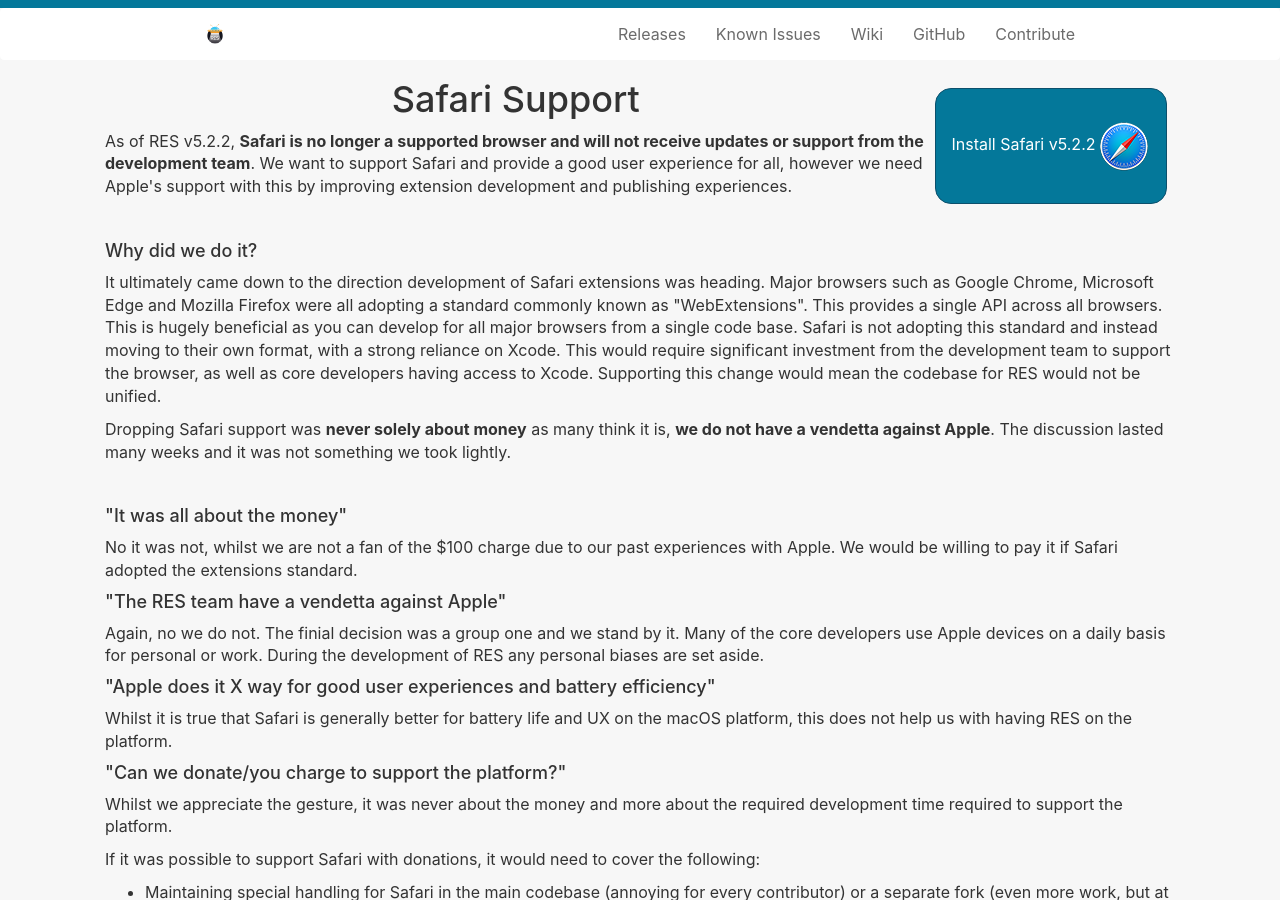
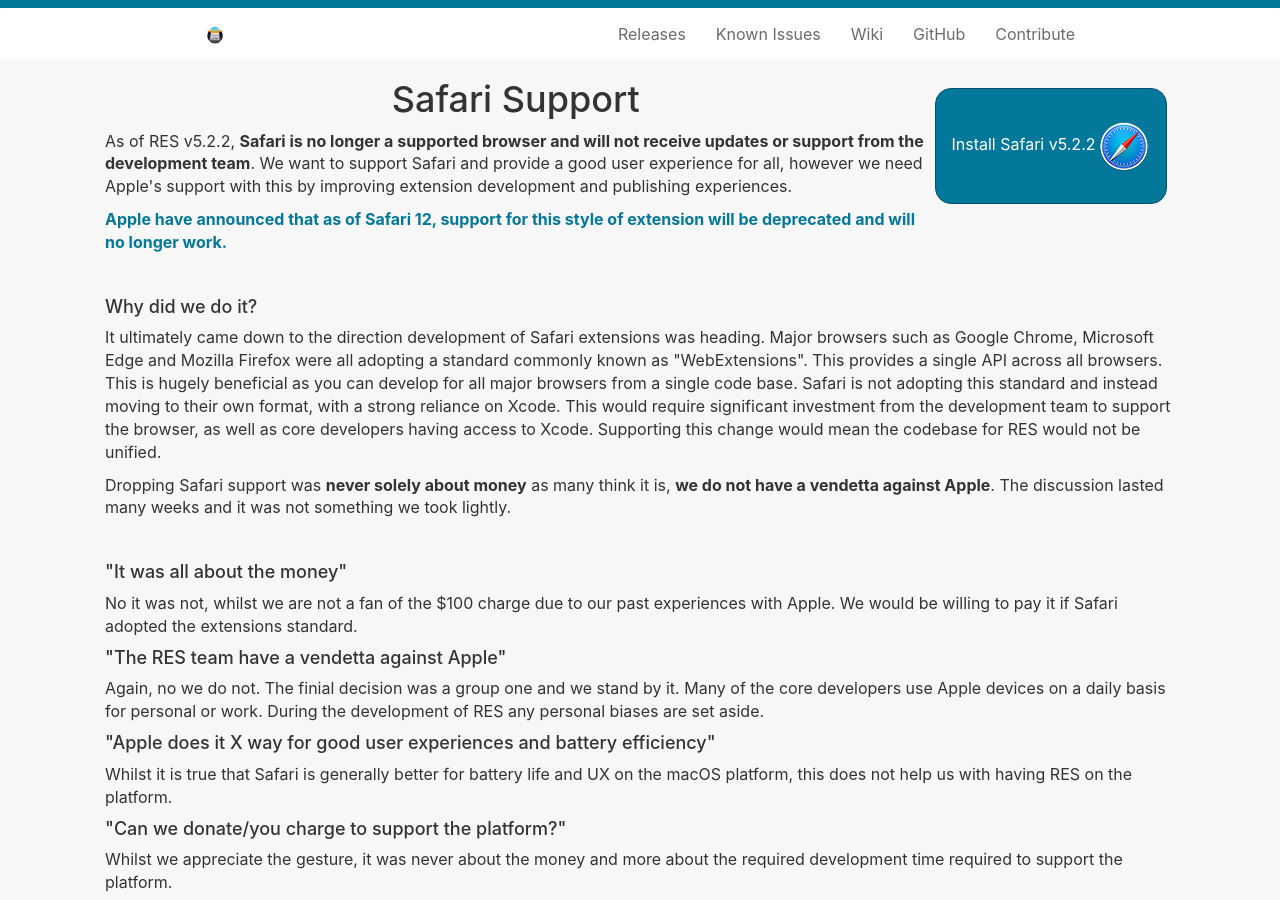
Before and after one commit to Reddit-Enhancement-Suite/Reddit-Enhancement-Suite.github.io, a Jekyll site: the page built from safari.html, in a window 1280 px wide and 900 px high. Built offline with Jekyll 4.4.1, drawn with Linux system fonts in a browser that asks for light colours.

Commit message:
Update safari.html

```diff
--- a/safari.html
+++ b/safari.html
@@ -8,6 +8,8 @@
 <h1>Safari Support</h1>
 
 <p>As of RES v5.2.2, <strong>Safari is no longer a supported browser and will not receive updates or support from the development team</strong>. We want to support Safari and provide a good user experience for all, however we need Apple's support with this by improving extension development and publishing experiences.</p>
+
+<p><strong><a href="https://developer.apple.com/safari/whats-new/">Apple have announced that as of Safari 12, support for this style of extension will be deprecated and will no longer work.</a></strong></p>
 
 <br>
 
```
